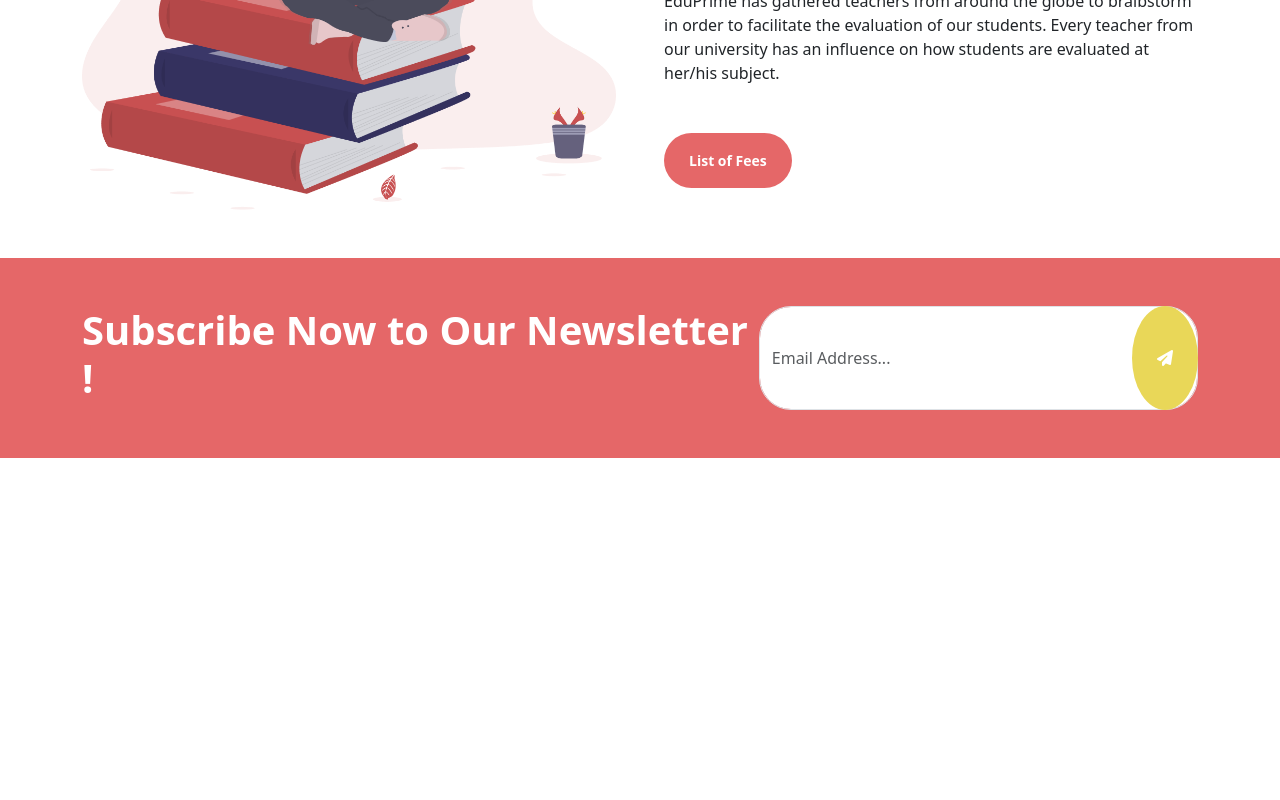
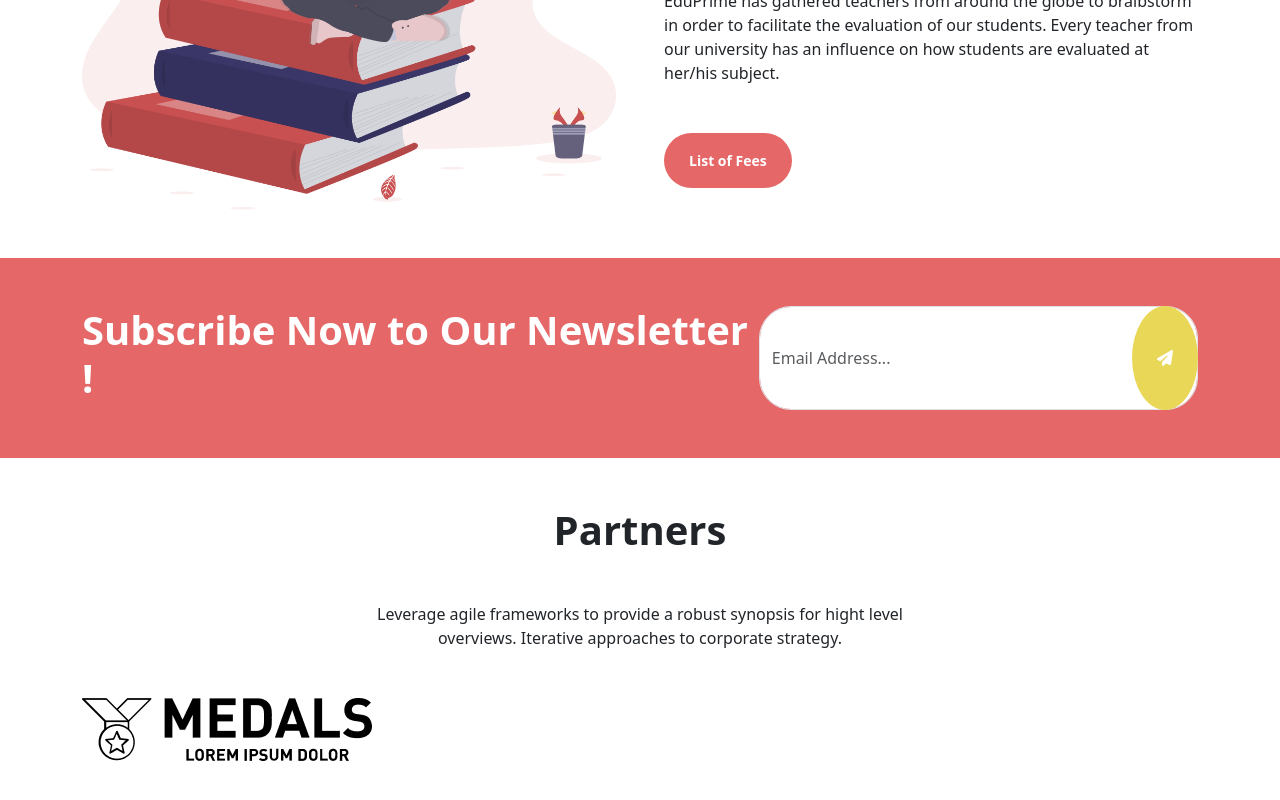
Before and after one commit to NeilMagon/proj-html-vuejs, a Vue app: page / in a window 1280 px wide. Shown: the part 5076-5876 px from the top of the page. Before the commit the page ends 5534 px from the top, so only its background shows below. Built offline with nearby package versions, Linux system fonts and the light colour scheme.

Commit message:
feat: add second part of FootersPartners

```diff
--- a/src/components/FooterPartners.vue
+++ b/src/components/FooterPartners.vue
@@ -22,6 +22,23 @@
             </div>
         </div>
     </section>
+    <section class="py-5">
+        <div class="container text-center">
+            <h1>Partners</h1>
+            <p class="my-5">
+                Leverage agile frameworks to provide a robust synopsis for hight level <br>
+                overviews. Iterative approaches to corporate strategy.
+            </p>
+            <div class="d-flex ms-img">
+                <div class="ms-img">
+                    <img src="../assets/img/img/partner-2.png" alt="">
+                </div>
+            </div>
+        </div>
+        <div class="ms-image">
+            <img src="../assets/img/img/background-wave3.png" alt="">
+        </div>
+    </section>
 </template>
 
 <style scoped lang="scss">
@@ -39,6 +56,13 @@
                 background-color: $brand-secondary;
             }
         }
-
+        .ms-image{
+            width: 100%;
+            height: 250px;
+            img{
+                width: 100%;
+                height: 100%;
+            }
+        }
     }
 </style>
```
